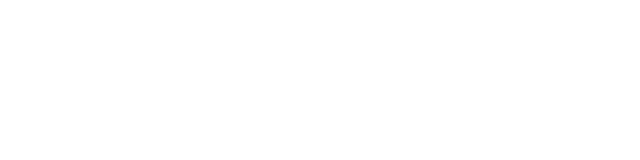
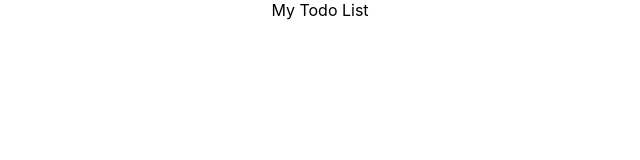
Before and after one commit to Thomas-mcinally/ToDoList-React, a React (Create React App) app: page / in a window 1280 px wide. Shown: the top 160 px of the page, without its empty margins (320-960 px from the left). Built offline with nearby package versions, Linux system fonts and the light colour scheme.

Commit message:
add headline

```diff
--- a/src/App.js
+++ b/src/App.js
@@ -3,6 +3,7 @@ import './App.css';
 function App() {
   return (
     <div className="App">
+      <header>My Todo List</header>
     </div>
   );
 }
```
Also changed, not shown: 1 other file (tests, documents, lock files or other folders).
